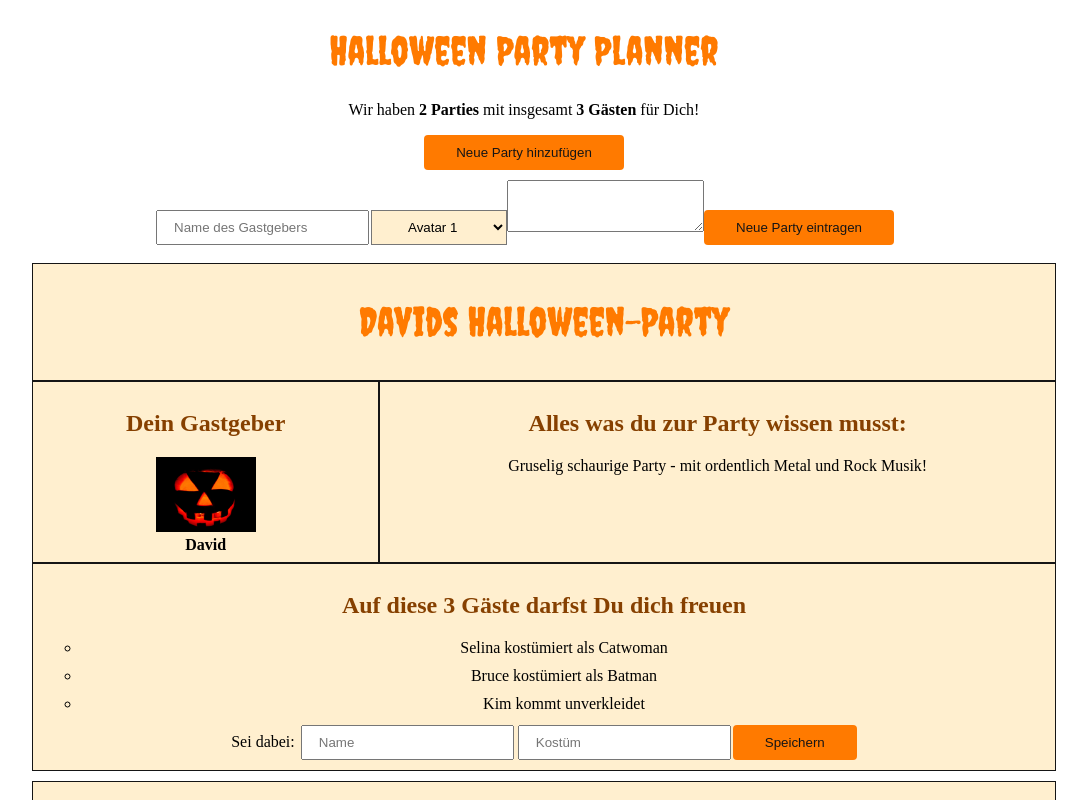
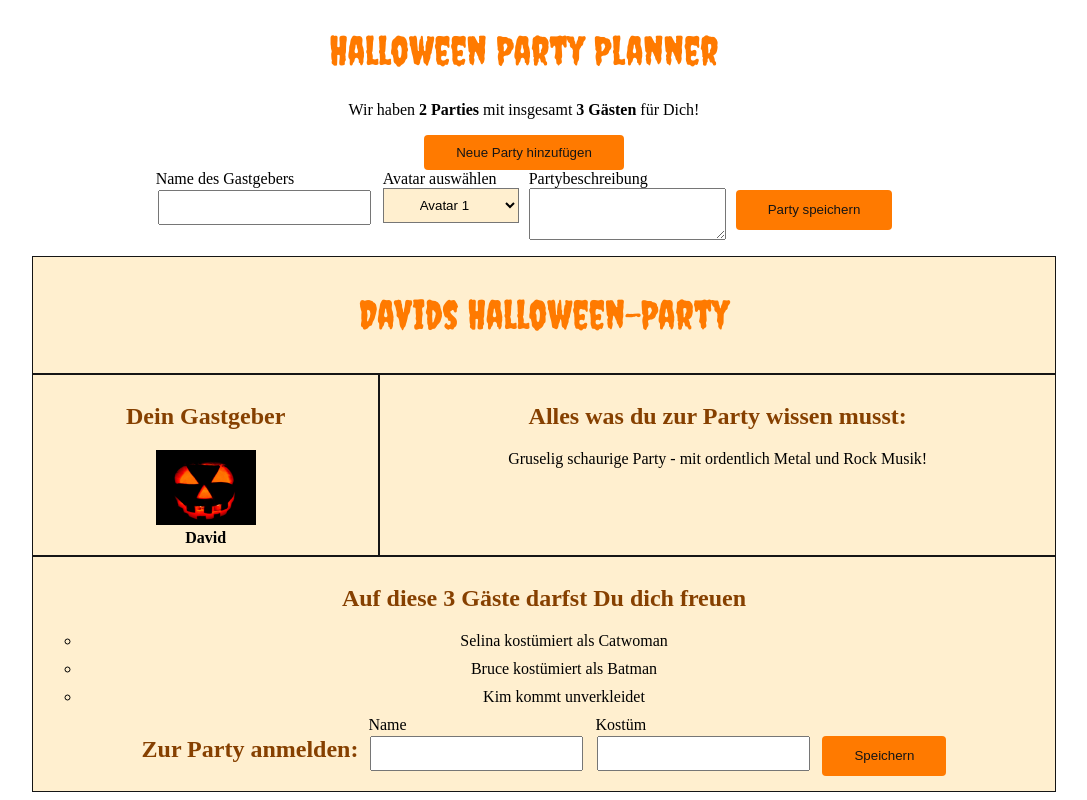
Before and after one commit to thenativeweb/tlre2021, a React (Create React App) app: page / in a window 1280 px wide. Shown: the top 800 px of the page, without its empty margins (116-1203 px from the left). Built offline with nearby package versions, Linux system fonts and the light colour scheme; a web font is replaced by a local one.

Commit message:
Episode 02: Fixes form stylings

```diff
--- a/src/components/base/Button.tsx
+++ b/src/components/base/Button.tsx
@@ -6,6 +6,7 @@ const Button = styled.button`
   padding: 10px 32px;
   border-radius: 4px;
   border: none;
+  max-height: 40px;
 
   :hover {
     background-color: ${(props): any => props.theme.colors.secondary};
--- /dev/null
+++ b/src/components/base/Form.tsx
@@ -0,0 +1,17 @@
+import styled from 'styled-components';
+
+const Form = styled.form`
+  display: flex;
+  flex-wrap: wrap;
+  justify-content: center;
+  gap: 10px;
+
+  /* Make buttons bet more or less centered - I am sure there are better ways ;) */
+  button {
+    margin-top: 20px;
+  }
+`;
+
+export {
+  Form
+};
--- a/src/components/base/Select.tsx
+++ b/src/components/base/Select.tsx
@@ -1,14 +1,49 @@
 import styled from 'styled-components';
+import { ChangeEventHandler, FunctionComponent, ReactElement } from 'react';
 
-const Select = styled.select`
+const Container = styled.div`
+  display: inline-block;
+`;
+
+const Label = styled.label`
+  display: block;
+  text-align: left;
+`;
+
+const StyledSelect = styled.select`
   padding: 8px 32px;
   background-color: ${(props): string => props.theme.colors.background};
+  display: block;
 
   option {
     color: ${(props): string => props.theme.colors.secondary}
-
   }
 `;
+
+interface SelectProps {
+  onChange: ChangeEventHandler<HTMLSelectElement>;
+  value: any;
+  label: string;
+}
+
+const Select: FunctionComponent<SelectProps> = ({
+  children,
+  label,
+  onChange,
+  value
+}): ReactElement => (
+  <Container>
+    <Label>
+      { label }
+      <StyledSelect
+        onChange={ onChange }
+        value={ value }
+      >
+        { children }
+      </StyledSelect>
+    </Label>
+  </Container>
+);
 
 export {
   Select
--- a/src/components/base/TextArea.tsx
+++ b/src/components/base/TextArea.tsx
@@ -1,9 +1,38 @@
 import styled from 'styled-components';
+import { ChangeEventHandler, FunctionComponent, ReactElement } from 'react';
 
-const TextArea = styled.textarea`
+const Container = styled.div`
+  display: inline-block;
+`;
+
+const Label = styled.label`
+  display: block;
+  text-align: left;
+`;
+
+const StyledTextArea = styled.textarea`
   padding: 10px 10px;
-  margin-top: 10px;
+  display: block;
 `;
+
+interface TextAreaProps {
+  value: any;
+  onChange: ChangeEventHandler<HTMLTextAreaElement>;
+  label: string;
+}
+
+const TextArea: FunctionComponent<TextAreaProps> = (props): ReactElement => {
+  const { label } = props;
+
+  return (
+    <Container>
+      <Label>
+        { label }
+        <StyledTextArea { ...props }>TextArea</StyledTextArea>
+      </Label>
+    </Container>
+  );
+};
 
 export {
   TextArea
--- a/src/components/base/TextInput.tsx
+++ b/src/components/base/TextInput.tsx
@@ -1,9 +1,43 @@
 import styled from 'styled-components';
 
-const TextInput = styled.input`
+const Container = styled.div`
+  display: inline-block;
+`;
+
+const Label = styled.label`
+  display: block;
+  text-align: left;
+`;
+
+const StyledTextInput = styled.input`
   padding: 8px 16px;
   margin: 2px;
+  display: block;
 `;
+
+import { ChangeEventHandler, FunctionComponent, ReactElement } from 'react';
+
+interface TextInputProps {
+  value: any;
+  onChange: ChangeEventHandler<HTMLInputElement>;
+  label: string;
+}
+const TextInput: FunctionComponent<TextInputProps> = ({
+  value,
+  onChange,
+  label
+}): ReactElement => (
+  <Container>
+    <Label>
+      {label}
+      <StyledTextInput
+        type='text'
+        onChange={ onChange }
+        value={ value }
+      />
+    </Label>
+  </Container>
+);
 
 export {
   TextInput
--- a/src/components/party/AddGuestForm.tsx
+++ b/src/components/party/AddGuestForm.tsx
@@ -1,5 +1,7 @@
 import { Button } from '../base/Button';
+import { Form } from '../base/Form';
 import { Guest } from '../../domain/Guest';
+import { SubHeadline } from '../base/SubHeadline';
 import { TextInput } from '../base/TextInput';
 import { ChangeEventHandler, FormEventHandler, FunctionComponent, ReactElement, useState } from 'react';
 
@@ -32,22 +34,20 @@ const AddGuestForm: FunctionComponent<AddGuestFormProps> = ({ onSave }): ReactEl
   };
 
   return (
-    <form onSubmit={ handleSave }>
-      <span>Sei dabei: </span>
+    <Form onSubmit={ handleSave }>
+      <SubHeadline>Zur Party anmelden:</SubHeadline>
       <TextInput
-        placeholder='Name'
-        aria-label='Name'
+        label='Name'
         value={ newGuest.name }
         onChange={ createEventHandlerFor('name') }
       />
       <TextInput
-        placeholder='Kostüm'
-        aria-label='Kostüm'
+        label='Kostüm'
         value={ newGuest.costume }
         onChange={ createEventHandlerFor('costume') }
       />
       <Button type='submit'>Speichern</Button>
-    </form>
+    </Form>
   );
 };
 
--- a/src/components/party/AvatarSelect.tsx
+++ b/src/components/party/AvatarSelect.tsx
@@ -3,15 +3,23 @@ import { ChangeEventHandler, FunctionComponent, ReactElement } from 'react';
 
 interface AvatarSelectProps {
   onChange: (selectedAvatarUrl: string) => void;
+  value?: string;
 }
 
-const AvatarSelect: FunctionComponent<AvatarSelectProps> = ({ onChange }): ReactElement => {
+const AvatarSelect: FunctionComponent<AvatarSelectProps> = ({
+  onChange,
+  value = 'avatare/avatar1.jpg'
+}): ReactElement => {
   const handleAvatarChange: ChangeEventHandler<HTMLSelectElement> = (event): void => {
     onChange(event.target.value);
   };
 
   return (
-    <Select onChange={ handleAvatarChange }>
+    <Select
+      label='Avatar auswählen'
+      onChange={ handleAvatarChange }
+      value={ value }
+    >
       <option value='avatare/avatar1.jpg'>Avatar 1</option>
       <option value='avatare/avatar2.jpg'>Avatar 2</option>
       <option value='avatare/avatar3.jpg'>Avatar 3</option>
--- a/src/components/party/PartyForm.tsx
+++ b/src/components/party/PartyForm.tsx
@@ -1,5 +1,6 @@
 import { AvatarSelect } from './AvatarSelect';
 import { Button } from '../base/Button';
+import { Form } from '../base/Form';
 import { Host } from '../../domain/Host';
 import { TextArea } from '../base/TextArea';
 import { TextInput } from '../base/TextInput';
@@ -48,12 +49,23 @@ const PartyForm: FunctionComponent<PartyFormProps> = ({ onPartySave }): ReactEle
   };
 
   return (
-    <form>
-      <TextInput placeholder='Name des Gastgebers' value={ host.name } onChange={ handleHostNameChange } />
-      <AvatarSelect onChange={ handleAvatarChange } />
-      <TextArea value={ description } onChange={ handleDescriptionChange } />
-      <Button type='button' onClick={ handlePartySave }>Neue Party eintragen</Button>
-    </form>
+    <Form>
+      <TextInput
+        label='Name des Gastgebers'
+        value={ host.name }
+        onChange={ handleHostNameChange }
+      />
+      <AvatarSelect
+        onChange={ handleAvatarChange }
+        value={ host.avatarUrl }
+      />
+      <TextArea
+        label='Partybeschreibung'
+        value={ description }
+        onChange={ handleDescriptionChange }
+      />
+      <Button type='button' onClick={ handlePartySave }>Party speichern</Button>
+    </Form>
   );
 };
 
```
